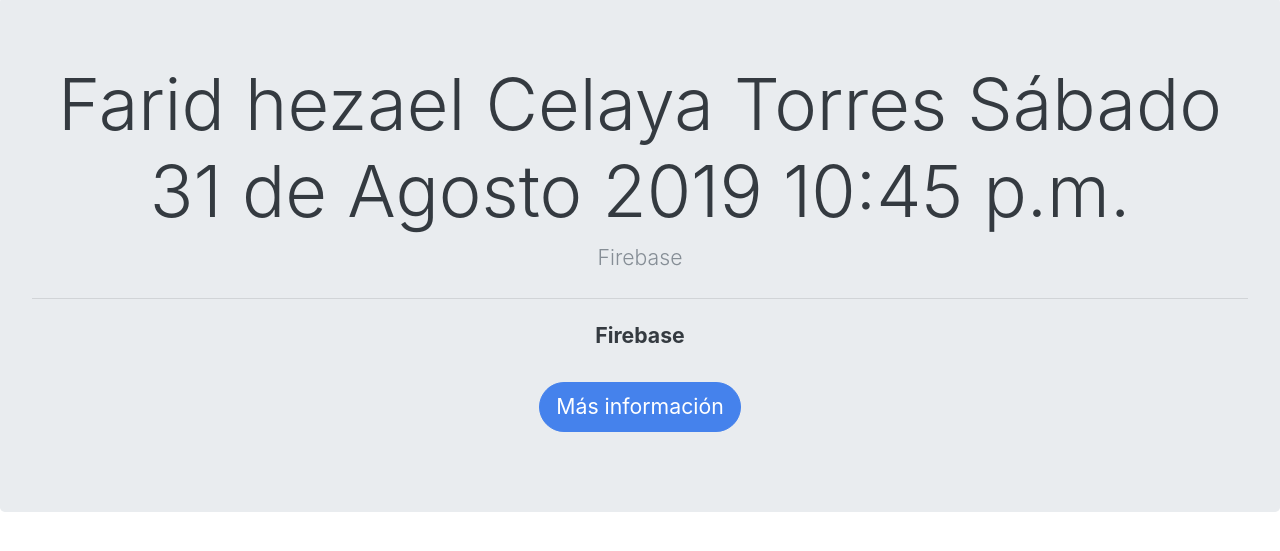
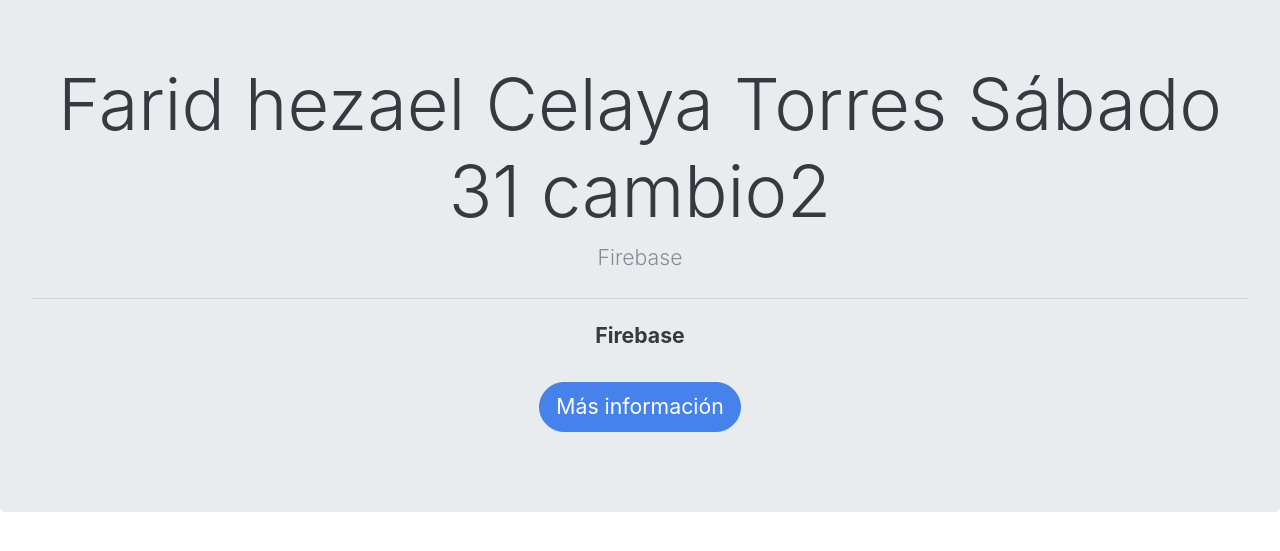
Before and after one commit to faridhezael/Pruebas-Python-c, a plain HTML site: page index.html in a window 1280 px wide. Shown: the part 151-702 px from the top of the page. Drawn offline with nearby package versions, Linux system fonts and the light colour scheme.

Commit message:
segundo cambio

```diff
--- a/index.html
+++ b/index.html
@@ -56,7 +56,7 @@
 
 
     <div class="jumbotron text-center" style="">
-      <h1 class="display-3">Farid hezael Celaya Torres Sábado 31 de Agosto 2019 10:45 p.m.</h1>
+      <h1 class="display-3">Farid hezael Celaya Torres Sábado 31 cambio2</h1>
       <p class="lead">Firebase</p>
       <hr class="my-4">
       <h5>Firebase</h5>
```
